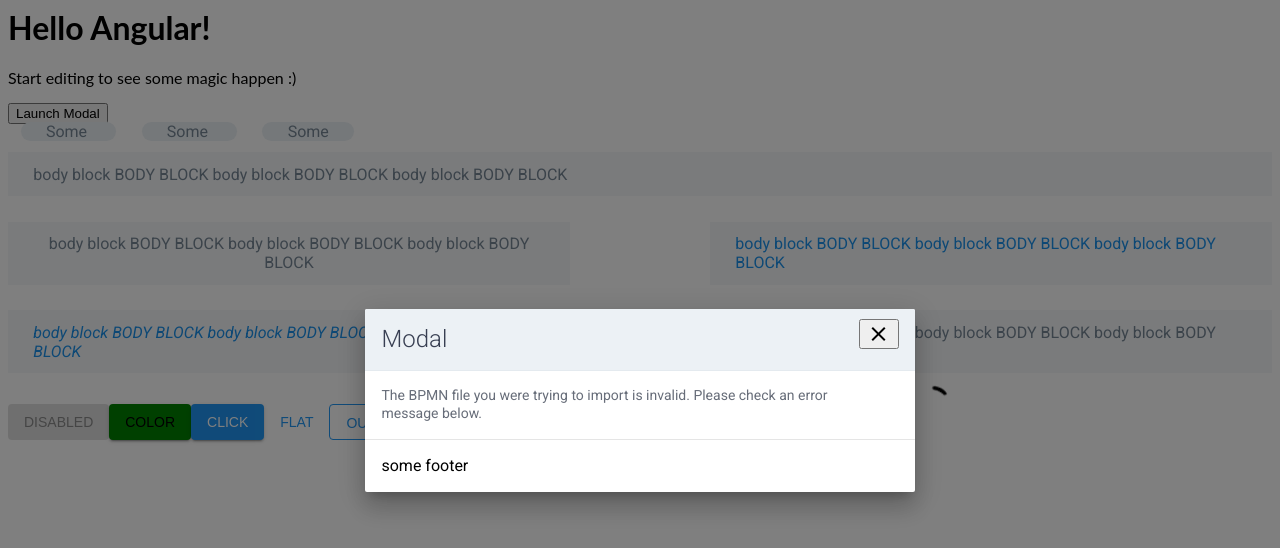
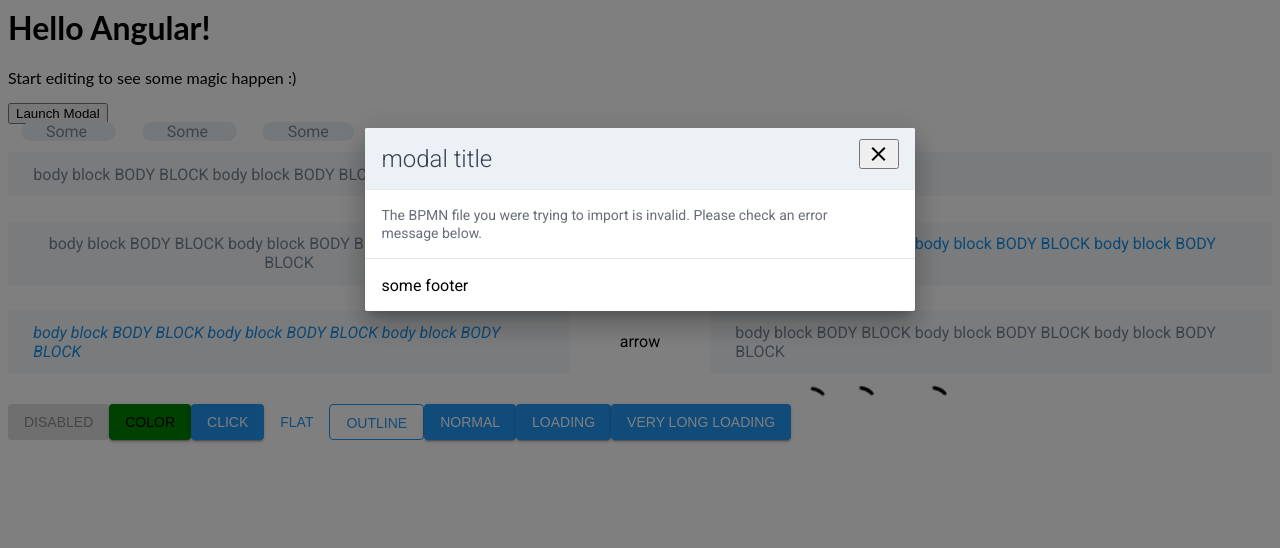
Before and after one commit to vBandiTv/angular-ui-component-tests, an Angular app: page / in a window 1280 px wide. Both pictures are taken after a click on the button "Launch Modal". Shown: the top 548 px of the page. Built offline with nearby package versions, Linux system fonts and the light colour scheme; a web font is replaced by a local one.

Commit message:
4 files modified

```diff
--- a/src/app/app.component.html
+++ b/src/app/app.component.html
@@ -3,7 +3,7 @@
   Start editing to see some magic happen :)
 </p>
 
-<app-modal>
+<app-modal [top]="true" title="modal title">
   <div class="body">
     The BPMN file you were trying to import is invalid.
 Please check an error message below.
--- a/src/app/modal/modal.component.html
+++ b/src/app/modal/modal.component.html
@@ -5,11 +5,11 @@
         Launch Modal
       </button>
 
-      <div class="modal" [ngClass]="modalActive()">
-          <div class="modal-content" [ngClass]="modalActive()">
+      <div class="modal" [ngClass]="{'top': top, 'active': modal}">
+          <div class="modal-content" [ngClass]="{'top': top, 'active': modal}">
             <div class="modal-header">
               <div class="modal-title">
-                <h2 class="modal-title-text">Modal</h2>
+                <h2 class="modal-title-text">{{title}}</h2>
               </div>
 
               <button (click)="openModal()" class="mdl-button mdl-button--icon mdl-js-button  material-icons  modal__close">
--- a/src/app/modal/modal.component.scss
+++ b/src/app/modal/modal.component.scss
@@ -13,13 +13,14 @@
   visibility: hidden;
   opacity: 0;
   background-color: rgba(0,0,0,0.5);
-  transition: all 0.5s cubic-bezier(0.23, 1, 0.32, 1);
+  transition: opacity 0.5s cubic-bezier(0.23, 1, 0.32, 1);
 
   &.active {
     visibility: visible;
     opacity: 1;
+    transition: opacity 0.5s cubic-bezier(0.23, 1, 0.32, 1);
 
-    &-top {
+    &.top {
       align-items: flex-start;
     }
   }
@@ -41,11 +42,22 @@
     box-sizing: border-box;
     box-shadow: 0 16px 24px 2px rgba(0,0,0,.14),
                 0 6px 30px 5px rgba(0,0,0,.12),
-                0 8px 10px -5px rgba(0,0,0,.2); // .mdl-shadow--16dp
-    transition: all 0.5s cubic-bezier(0.23, 1, 0.32, 1);
+                0 8px 10px -5px rgba(0,0,0,.2);
+    transition: transform 0.5s cubic-bezier(0.23, 1, 0.32, 1), opacity 0.5s cubic-bezier(0.23, 1, 0.32, 1);
+    transform: translateY(0%) scale(0);
+    transform-origin: top;
 
     &.active {
       opacity: 1;
+      transform: translateY(0%) scale(1);
+      transition: transform 0.5s cubic-bezier(0.23, 1, 0.32, 1), opacity 0.5s cubic-bezier(0.23, 1, 0.32, 1);
+      transform-origin: top;
+      // opacity: 1;
+      // transition: opacity 0.5s cubic-bezier(0.23, 1, 0.32, 1);
+    }
+
+    &.top {
+      margin-top: 10%;
     }
 
     .modal-header {
--- a/src/app/modal/modal.component.ts
+++ b/src/app/modal/modal.component.ts
@@ -1,4 +1,4 @@
-import { Component, OnInit } from '@angular/core';
+import { Component, OnInit, Input } from '@angular/core';
 
 @Component({
   selector: 'app-modal',
@@ -14,12 +14,13 @@ export class ModalComponent implements OnInit {
 
   modal: boolean
 
+  @Input()
+  top: boolean
+  @Input()
+  title: string
+
   openModal () {
     this.modal = !this.modal;
   }
 
-  modalActive () {
-    return this.modal ? 'active' : '';
-  }
-
 }
```
